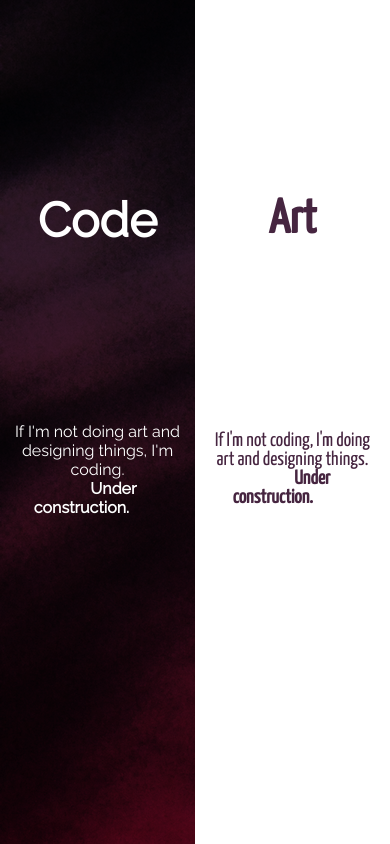
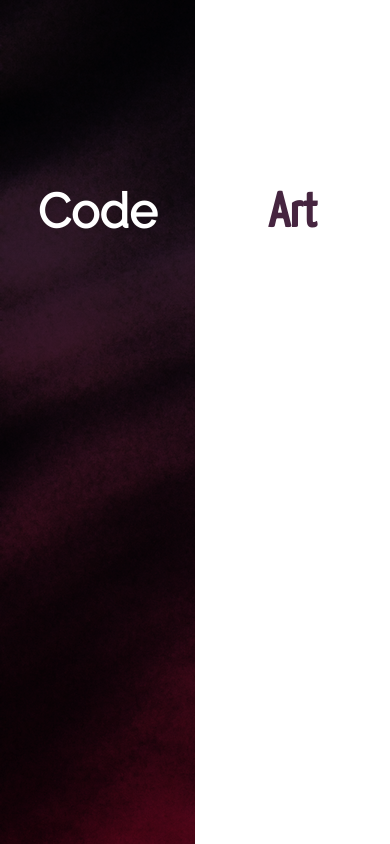
Before and after one commit to k-erby/heykerb.com, a plain HTML site: page index.html in a window 390 px wide. Drawn offline with Linux system fonts and the light colour scheme.

Commit message:
Cleaned up a bit of the art_website for mobile. Aligned baselines on index.

```diff
--- a/index.html
+++ b/index.html
@@ -34,19 +34,17 @@
 –––––––––––––––––––––––––––––––––––––––––––––––––– -->
 <body>
     <main class = "flex _direction-row" id="media-query-position">
-        <a class="dev-website" href="/dev_index.html" target="_self" id="code_link">
-            <h1 class = "code-title" > Code </h1>
-            <section class = "flex _direction-column _justify-content">
+        <a class="dev-website flex _direction-column _space-around" href="/dev_index.html" target="_self" id="code_link">
+            <h1 class = "code-title title-details struct"> Code </h1>
+            <section class = "flex _direction-column">
                 <p class = "code-para">If I'm not doing art and designing things, I'm coding.</p>
-                <p class = "code-para"><strong>Under construction.</strong></p>
             </section>
         </a>
 
-        <a class = "art-website" href="/art_index.html" target="_self" id="code_link">
-            <h1 class = "art-title"> Art </h1>
+        <a class = "art-website flex _direction-column _space-around" href="/art_index.html" target="_self" id="code_link">
+            <h1 class = "art-title struct"> Art </h1>
             <section class =  "flex _direction-column _justify-content">
                 <p class = "art-para">If I'm not coding, I'm doing art and designing things. </p>
-                <p class = "art-para"><strong>Under construction.</strong></p>
             </section>
         </a>
 
--- a/styles/art_main.css
+++ b/styles/art_main.css
@@ -17,7 +17,7 @@
 				Nav and Hero
 ------------------------------------------- */
 body {
-	color: #000;
+	color: #462540;
 	position: absolute;
 	width: 100%;
 	height: 100%;
@@ -42,35 +42,31 @@ header a:hover {
 	cursor: pointer;
 }
 
-header span {
-	letter-spacing: 1px;
-	color: #462540;
-	font-weight: 600;
+.hero-container {
+	align-items: center;
+	position: relative;
+	margin: 0 auto;
+	height: 400px;
+	width: auto;
+	margin-top: 4em;
+	text-align: center;
 }
 
-.hero-container {
-	align-content: center;
-	text-align: center;
-	width: 100%;
-	height: 100%;
-}
-
-h1 {
-	font-family: 'Yanone Kaffeesatz', sans-serif;
+.name {
+	align-self: center;
 	font-size: 6.4em;
 	font-weight: 200;
-	color: #462540;
-	margin-top: -3.2em;
+
+	position: absolute;
+    top: 40%;
+    left: 50%;
+    transform: translate(-50%, -50%);
 }
 
 .plzwork {
-	padding: 10em 0 10em 0;
 	font-size: 1.15em;
 	margin: 0 auto; /* centers the div */
 	width: 450px;
-}
-
-.about-me {
 	text-align: center;
 }
 
@@ -81,13 +77,8 @@ p {
 	color: #462540;;
 }
 
-img {
-	width: 80vw;
-	height: 70vh;
-}
-
 .work-container {
-	margin: 0 15em 0 15em;
+	margin: 10em 5em;
 	width: auto;
 }
 
@@ -97,7 +88,7 @@ img {
 
 .drawing-container,
 .painting-container {
-	padding: 5em 0 5em 0;
+	padding: 0 0 5em 0;
 }
 
 .lcohen-image,
@@ -120,7 +111,7 @@ img {
 }
 
 @media (max-width: 700px) {
-	.plzwork {
-		width: auto;
-	}
+	.plzwork { width: auto; }
+	.name { font-size: 5em; }
+	.hero-container { overflow: hidden;}
 }
--- a/styles/main.css
+++ b/styles/main.css
@@ -28,6 +28,10 @@
 
 ._space-between {
 	justify-content: space-between;
+}
+
+._space-around {
+	justify-content: space-around;
 }
 
 ._direction-column {
@@ -63,7 +67,7 @@ strong {
 .dev-website {
     float: left;
     width: 50vw;
-    height: 100vh;
+	height: 100vh;
 
 	background: #462540;  /* if blend doesn't work */
 	background: -moz-linear-gradient(top, #462540 30%, #722F40 100%), url('/imgs/eyeSMALLER.png') repeat;
@@ -82,45 +86,33 @@ strong {
 }
 
 .code-title, .art-title {
-    text-align: center;
-    height: 50vh;
 	font-size: 4em;
-	padding-top: 4em;
+	align-items: baseline;
+	align-self: center;
 }
 
 .code-title, .code-para {
     font-family: 'Raleway', sans-serif;
 	color: #FFF;
+	align-items: baseline;
 }
 
 .art-title, .art-para {
 	font-family: 'Yanone Kaffeesatz', sans-serif;
 	color: #462540;
-	align-items: baseline;
 }
 
 .art-para {
-	font-size: 1.23em;
+	font-size: 1.13em;
 }
 
 .art-para, .code-para {
 	padding: 0 1em;
-	text-align: center;
-	position: relative;
-	align-items: center;
-	justify-content: center;
+	align-self: center;
 }
 
 @media (max-width: 500px) {
-	.code-title, .art-title {
-		font-size: 3em;
-	}
-
-	.art-title {
-		margin: 0.1em;
-	}
-
-	.art-para, .code-para {
-		padding: 0 0.5em;
-	}
+	.code-title { font-size: 3em; }
+	.art-title { font-size: 3.05em; }
+	.art-para, .code-para { visibility: hidden; }
 }
```
Also changed, not shown: art_index.html (+2 -2 lines).
